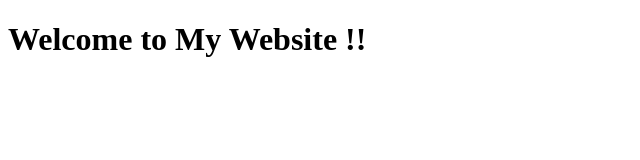
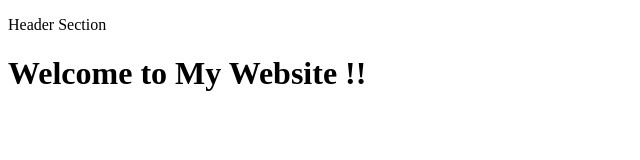
Before and after one commit to Hemendiran/landing-page, a plain HTML site: page index.html in a window 1280 px wide. Shown: the whole page, without its empty margins (0-640 px from the left). Drawn offline with Linux system fonts and the light colour scheme.

Commit message:
added header functionality

```diff
--- a/index.html
+++ b/index.html
@@ -9,6 +9,10 @@
     <link rel="icon" href="./favicon.ico" type="image/x-icon">
   </head>
   <body>
+    <!-- header placeholder -->
+    <header>
+        <p>Header Section</p>
+    </header>
     <main>
       <h1>Welcome to My Website !!</h1>
     </main>
```
